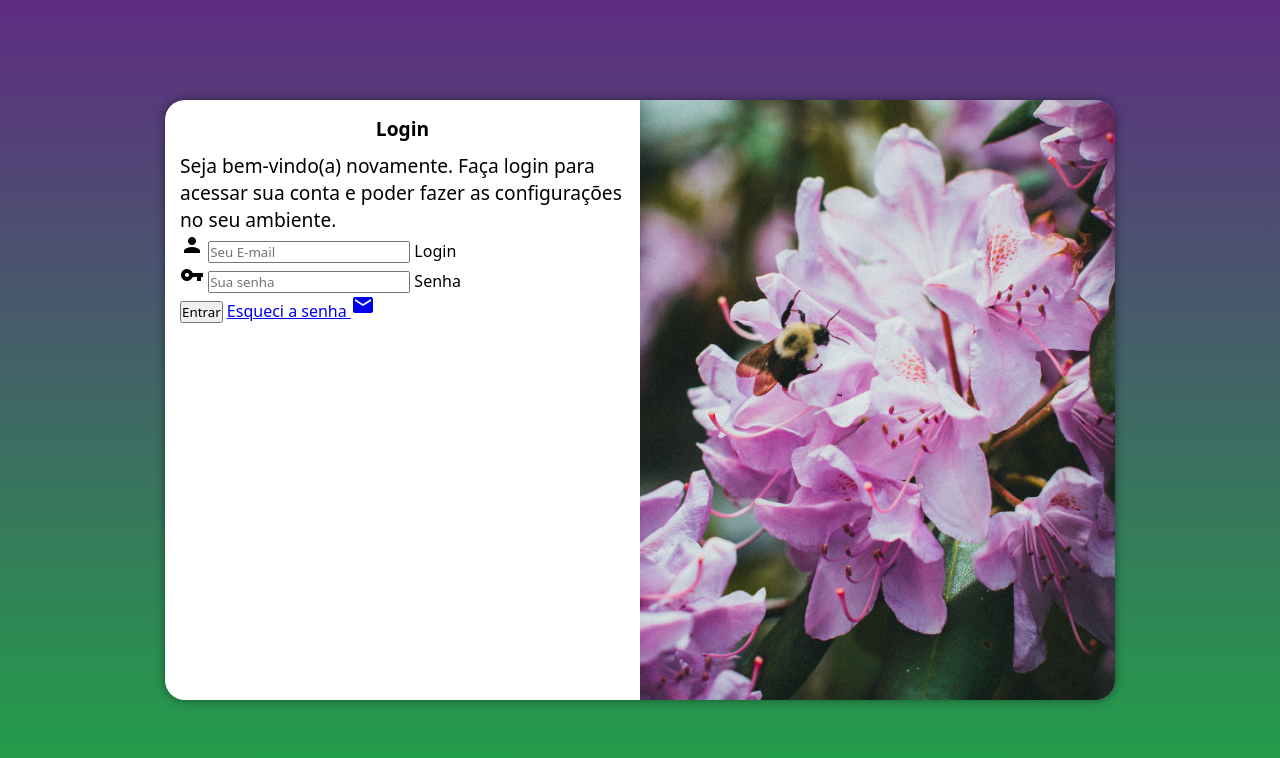
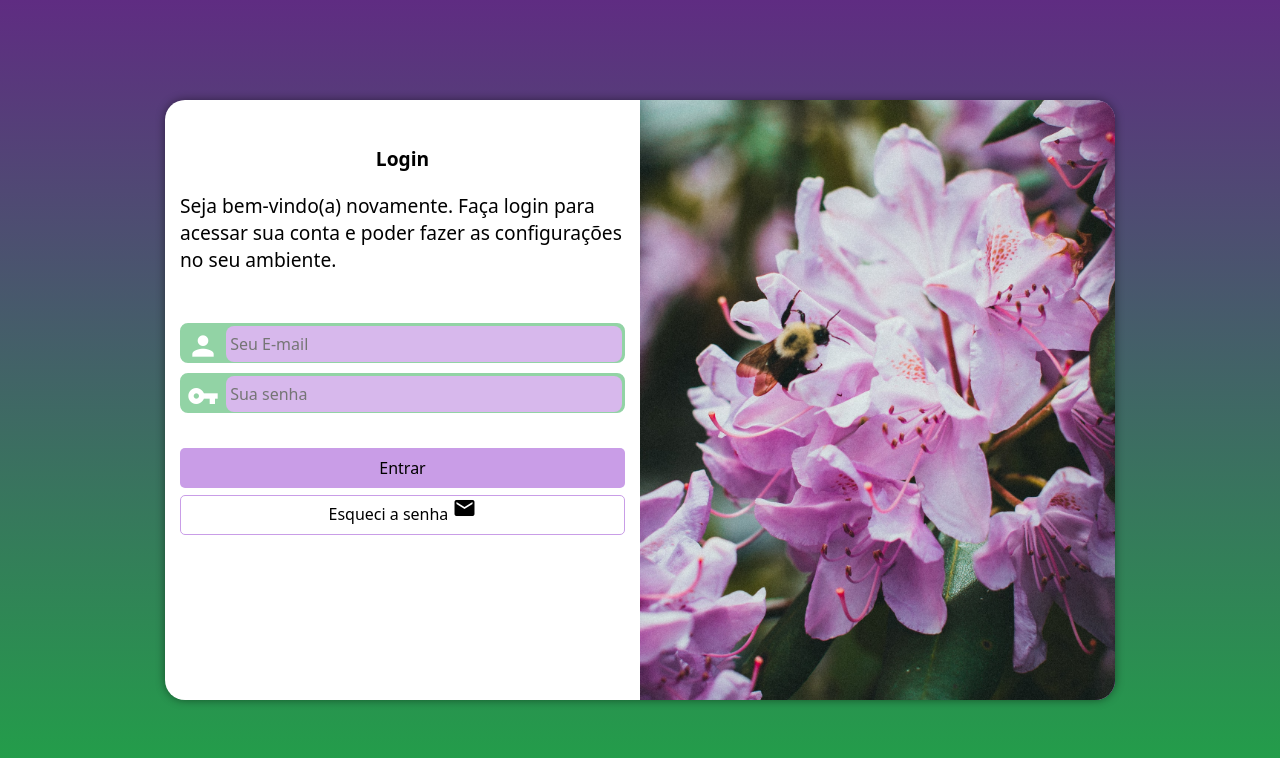
Before and after one commit to RyanVitorr/projeto-login, a plain HTML site: page index.html in a window 1280 px wide. Drawn offline with Linux system fonts and the light colour scheme.

Commit message:
finalizei o projeto

```diff
--- a/estilos/mediaquery.css
+++ b/estilos/mediaquery.css
@@ -18,9 +18,14 @@
     }
 
     section#login > div#formulario {
-     float: right;
-     width: 60%;
-     height: 100%;
+        float: right;
+        width: 60%;
+        height: 100%;
+        margin-top: 30px;
+    }
+
+    div#formulario > p {
+        margin: 20px 0px 50px 0px;
     }
 
 }
@@ -50,9 +55,11 @@
 
     div#formulario > H1 {
         font-size: 1.2em;
+        margin-top: 30px;
     }
 
     div#formulario > p {
         font-size: 1.2em;
+        margin: 20px 0px 50px 0px;
     }
 }
--- a/estilos/style.css
+++ b/estilos/style.css
@@ -3,9 +3,9 @@
 /* Mobile First*/
 
 /* Paletas de cores
-   verde: #20a347
+    verde: #20a347
     lilas: #5f2c82
-    amarelo
+    amarelo: #f8f07f
 
 */
 
@@ -36,7 +36,6 @@ section#login {
     position: absolute;
     top: 50%;
     left: 50%;
-    transform: translate(-50%, -50%);
     overflow: hidden;
 
     width: 350px;
@@ -46,6 +45,7 @@ section#login {
 
     transition: width 0.3s, height 0.3s;
     transition-timing-function: ease;
+    transform: translate(-50%, -50%);
 }
 
 section#login > div#imagem {
@@ -66,3 +66,80 @@ div#formulario > h1{
     text-align: center;
     margin-bottom: 10px;
 }
+
+div#formulario > p {
+    margin-bottom: 20px;
+}
+
+form > div.campo {
+    display: block;
+    background-color: #92d3a5;
+    border: 2px solid #92d3a5;
+    width: 100%;
+    height: 40px;
+    border-radius: 8px;
+    margin: 10px 0px;
+}
+
+div.campo > label {
+    display: none;
+}
+
+div.campo > span {
+    color: white;
+    font-size: 2em;
+    width: 40px;
+    padding: 5px;
+}
+
+div.campo > input {
+    background-color: #d7b8ec;
+    font-size: 1em;
+    height: 100%;
+    width: calc(100% - 45px);
+
+    border: none;
+    border-radius: 8px;
+    padding: 4px;
+    transform: translateY(-12px);
+}
+
+div.campo > input:focus-within {
+    background-color: white;
+    border: none;
+}
+
+form > input[type=submit] {
+    display: block;
+    font-size: 1em;
+    width: 100%;
+    height: 40px;
+    margin-top: 35px;
+    background-color: #c99de7;
+    border: none;
+    border-radius: 5px;
+    cursor: pointer;
+}
+
+form > input[type=submit]:hover {
+    background-color: #c083e9;
+
+}
+
+form >a.botao {
+    display: block;
+    text-align: center;
+    font-size: 1em;
+    width: 100%;
+    height: 40px;
+    margin-top: 7px;
+    background-color: white;
+    color: black;
+    border: 1px solid #c99de7;
+    border-radius: 5px;
+    text-decoration: none;
+}
+
+form >a.botao:hover {
+    background-color: #c99de7;
+}
--- a/index.html
+++ b/index.html
@@ -36,7 +36,7 @@
                     </div>
 
                     <input type="submit" value="Entrar">
-                    <a href="esqueci.html">
+                    <a class="botao" href="esqueci.html">
                         Esqueci a senha <i class="material-icons">mail</i>
                     </a>
                 </form>
```
